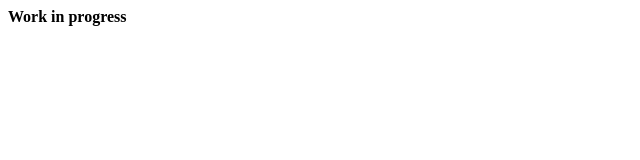
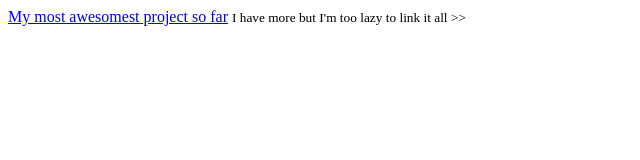
Before and after one commit to spheresva/spheresva.github.io, a plain HTML site: page stuff/PCB/index.html in a window 1280 px wide. Shown: the whole page, without its empty margins (0-640 px from the left). Drawn offline with Linux system fonts and the light colour scheme.

Commit message:
Update index.html

```diff
--- a/stuff/PCB/index.html
+++ b/stuff/PCB/index.html
@@ -1,2 +1,3 @@
 <!DOCTYPE html>
-<b>Work in progress</b>
+<a href="roboticarmcontroller">My most awesomest project so far</a>
+<small>I have more but I'm too lazy to link it all >></small>
```
